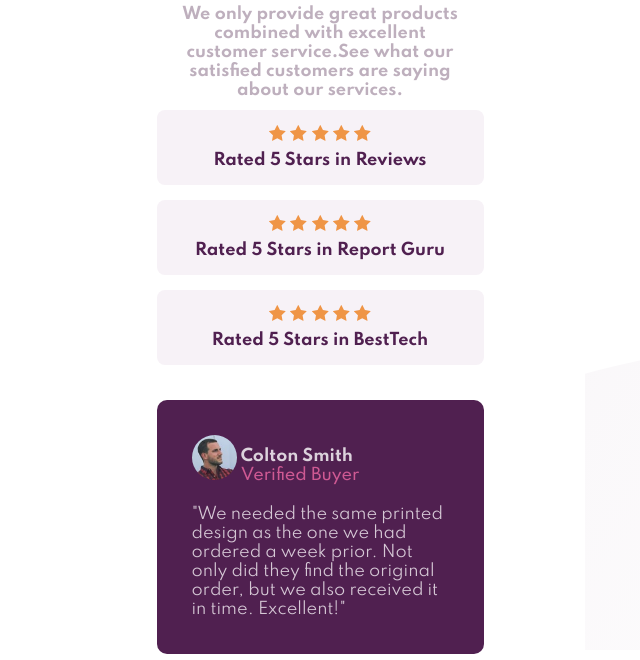
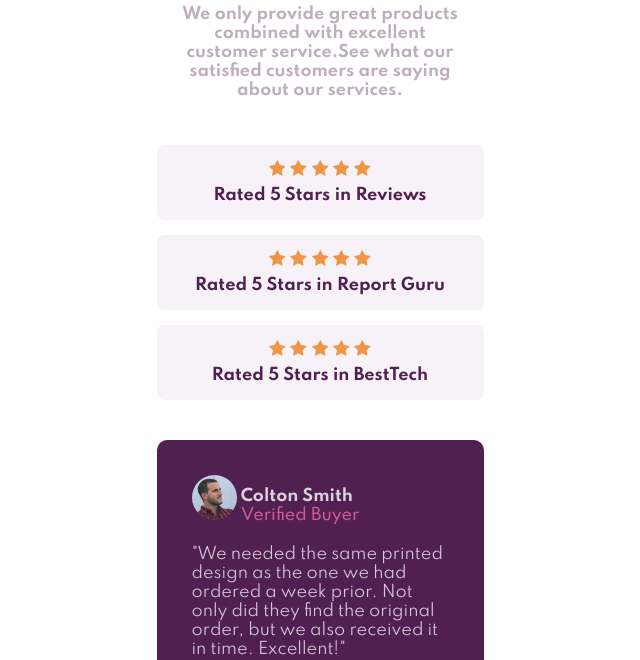
Before and after one commit to imlohit/social-proof-section-master, a plain HTML site: page index.html in a window 1280 px wide. Shown: the part 140-800 px from the top of the page, without its empty margins (320-960 px from the left). Drawn offline with Linux system fonts and the light colour scheme.

Commit message:
Update style.css

```diff
--- a/style.css
+++ b/style.css
@@ -19,14 +19,9 @@ body{
 
 }
 
-.container{
-    width: 100%;
-}
-
 .showcase,.rating,.box{
     width: 327px;
-    height: 250px;
-    margin: auto;
+    margin: 0 auto;
 }
 
 /* showcase */
@@ -37,7 +32,6 @@ body{
 }
 .showcase h1{
     color: var(--Very-Dark-Magenta);
-
     line-height: 30px;
     font-weight: 700;
     margin-bottom: 10px;
```
